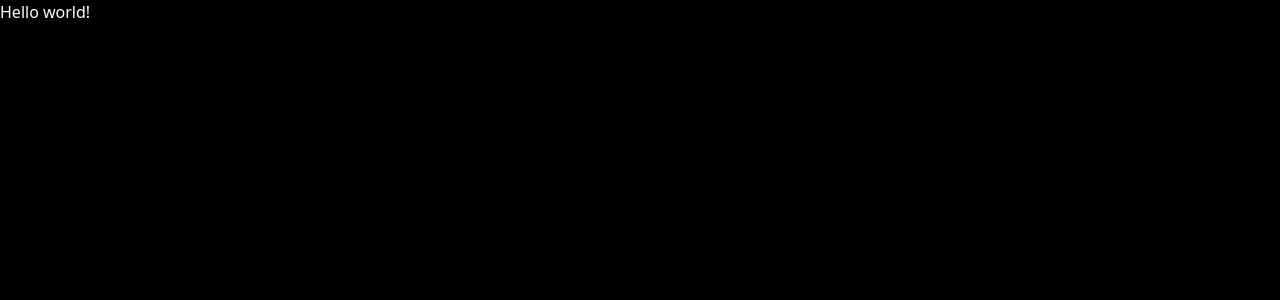
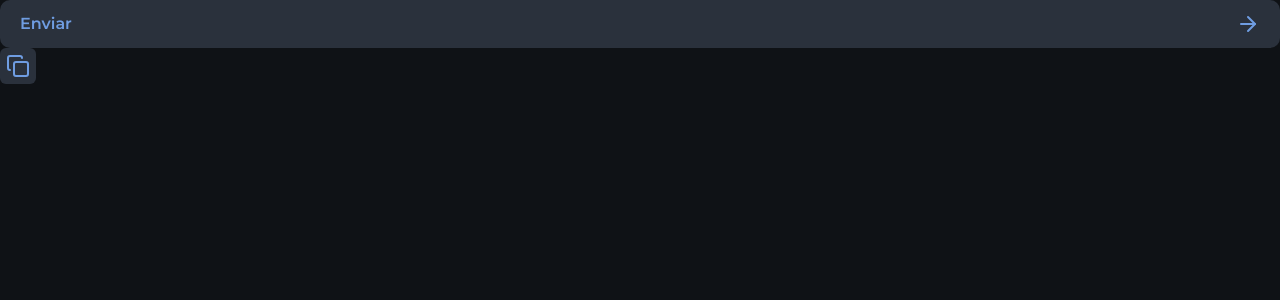
Before and after one commit to orafasantos/nlwconnect19-react, a Next.js app: page / in a window 1280 px wide. Shown: the top 300 px of the page. Built offline with nearby package versions, Linux system fonts and the light colour scheme.

Commit message:
Components button e button icon Set

```diff
--- a/package.json
+++ b/package.json
@@ -10,6 +10,7 @@
   },
   "dependencies": {
     "@tailwindcss/postcss": "^4.0.6",
+    "lucide-react": "^0.475.0",
     "next": "15.1.7",
     "postcss": "^8.5.2",
     "react": "^19.0.0",
--- a/src/app/layout.tsx
+++ b/src/app/layout.tsx
@@ -1,10 +1,22 @@
 import "./globals.css";
 import type { Metadata } from "next";
+import { Montserrat, Oxanium } from "next/font/google";
 
 export const metadata: Metadata = {
-  title: "Create Next App",
-  description: "Generated by create next app",
+  title: "DevStage",
 };
+
+const oxanium = Oxanium({
+  weight: ["500", "600"],
+  subsets: ["latin"],
+  variable: "--font-oxanium",
+});
+
+const montserrat = Montserrat({
+  weight: ["400", "600"],
+  subsets: ["latin"],
+  variable: "--font-montserrat",
+});
 
 export default function RootLayout({
   children,
@@ -12,8 +24,8 @@
   children: React.ReactNode;
 }>) {
   return (
-    <html lang="en">
-      <body className="bg-black text-white">{children}</body>
+    <html lang="en" className={`${oxanium.variable} ${montserrat.variable}`}>
+      <body className="bg-gray-900 text-gray-100 antialiased">{children}</body>
     </html>
   );
 }
--- a/src/app/page.tsx
+++ b/src/app/page.tsx
@@ -1,7 +1,17 @@
+import { ArrowRight, Copy } from "lucide-react";
+import { Button } from "@/components/button";
+import { IconButton } from "@/components/icon-button";
+
 export default function Home() {
   return (
     <main>
-      <div>Hello world!</div>
+      <Button type="submit">
+        Enviar
+        <ArrowRight />
+      </Button>
+      <IconButton>
+        <Copy />
+      </IconButton>
     </main>
   );
 }
--- a/src/components/button.tsx
+++ b/src/components/button.tsx
@@ -0,0 +1,13 @@
+import { ComponentProps, ReactNode } from "react";
+
+interface ButtonProps extends ComponentProps<"button"> {
+  children: ReactNode;
+}
+
+export function Button(props: ButtonProps) {
+  return (
+    <button className="flex justify-between items-center px-5 h-12 bg-gray-500 text-blue font-semibold rounded-xl w-full cursor-pointer hover:bg-blue transition-colors duration-300 hover:text-gray-900">
+      {props.children}
+    </button>
+  );
+}
--- /dev/null
+++ b/src/components/icon-button.tsx
@@ -0,0 +1,13 @@
+import { ReactNode } from "react";
+
+interface IconButtonProps {
+  children: ReactNode;
+}
+
+export function IconButton(props: IconButtonProps) {
+  return (
+    <button className="p-1.5 bg-gray-500 text-blue rounded-md cursor-pointer hover:bg-blue transition-colors duration-300 hover:text-gray-900">
+      {props.children}
+    </button>
+  );
+}
```
Also changed, not shown: 1 other file (tests, documents, lock files or other folders).
